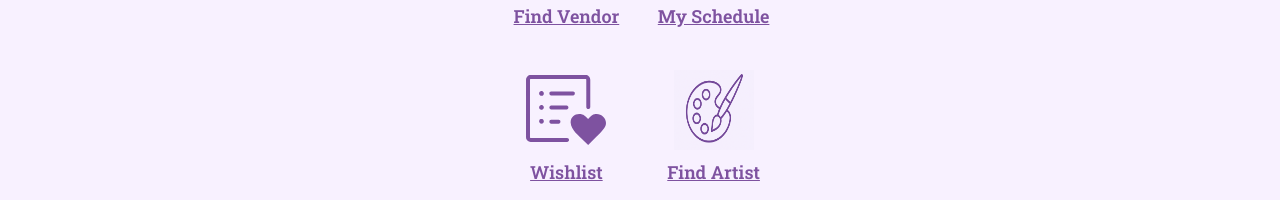
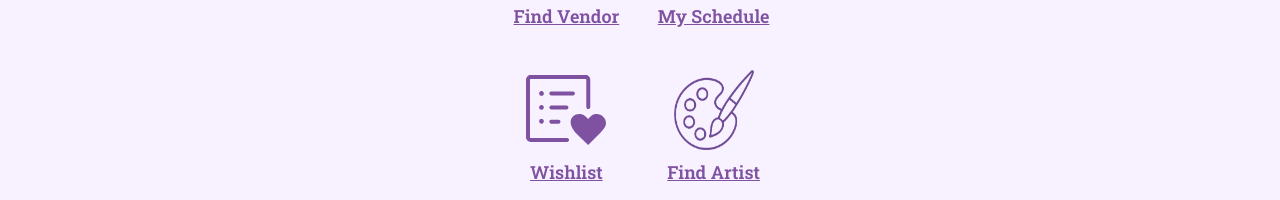
Before and after one commit to code-ongaku/FanFest-Expo, a Next.js app in the folder code/: page /guest_home in a window 1280 px wide. Shown: the part 575-775 px from the top of the page. Built offline with nearby package versions, Linux system fonts and the light colour scheme.

Commit message:
FindArtists route and navbar

```diff
--- a/code/src/components/navbar.js
+++ b/code/src/components/navbar.js
@@ -15,6 +15,7 @@ import FindVendors from "../../public/FindVendors.svg";
 import MySchedule from "../../public/MySchedule.svg";
 import WishList from "../../public/WishList.svg";
 import FindRoute from "../../public/FindRoute.svg";
+import FindArtists from "../../public/FindArtists.png";
 
 export default function Navbar() {
   const router = useRouter();
@@ -38,6 +39,7 @@ export default function Navbar() {
     { icon: FindVendors, label: "Find Vendors", href: "/find_vendors" },
     { icon: MySchedule, label: "My Schedule", href: "/schedule" },
     { icon: WishList, label: "Wishlist", href: "/wishlist" },
+    { icon: FindArtists, label: "Find Artists", href: "/find_artists"},
     { icon: FindRoute, label: "Find Route", href: "/find_route" },
   ];
 
--- a/code/src/pages/guest_home.js
+++ b/code/src/pages/guest_home.js
@@ -82,10 +82,10 @@ export default function GuestHome() {
 
         {/* Find Artist */}
         <div
-          onClick={() => router.push('/find_artist')}
+          onClick={() => router.push('/find_artists')}
           className="cursor-pointer"
         >
-          <img src="/FindArtist.png" alt="Find Artist" className="w-20 h-20 mx-auto mb-2" />
+          <img src="/FindArtists.png" alt="Find Artist" className="w-20 h-20 mx-auto mb-2" />
           <p><u>Find Artist</u></p>
         </div>
 
```
Also changed, not shown: code/public/FindArtist.png (deleted), code/public/FindArtists.png (added).
